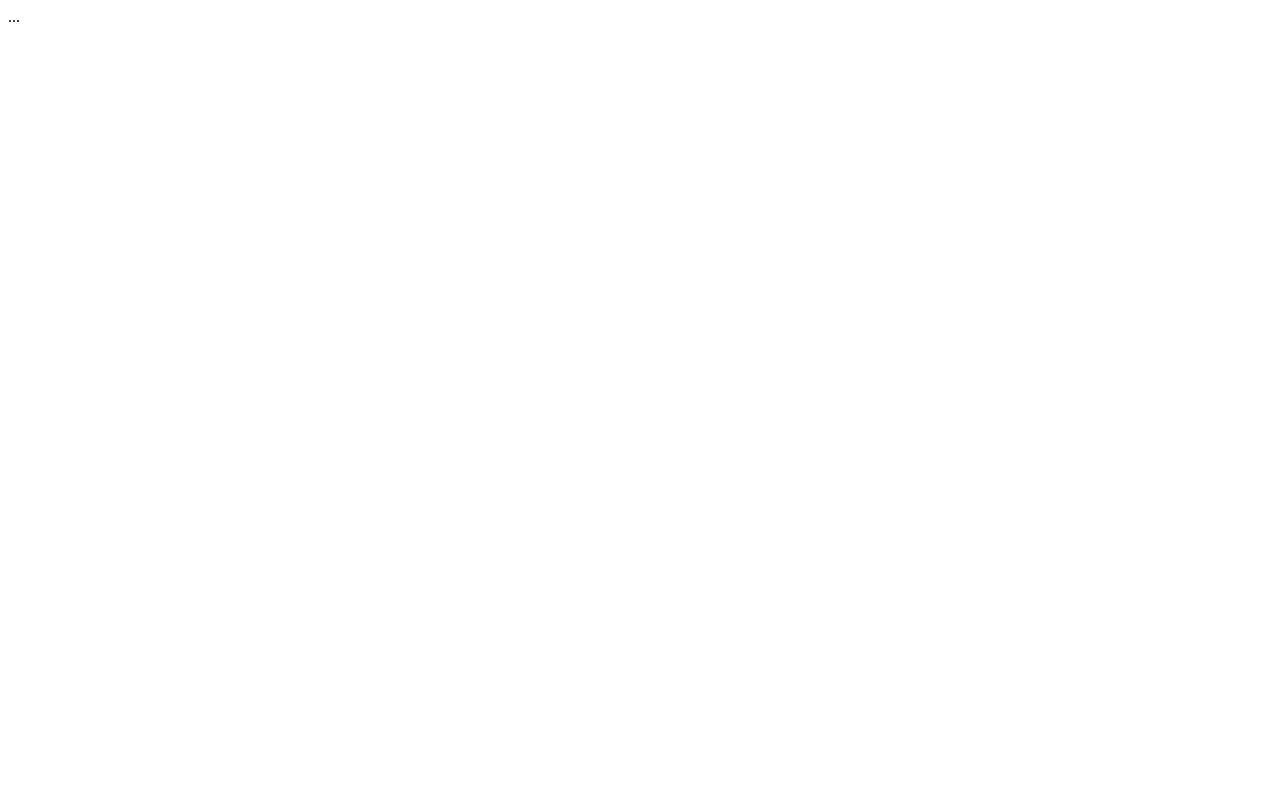
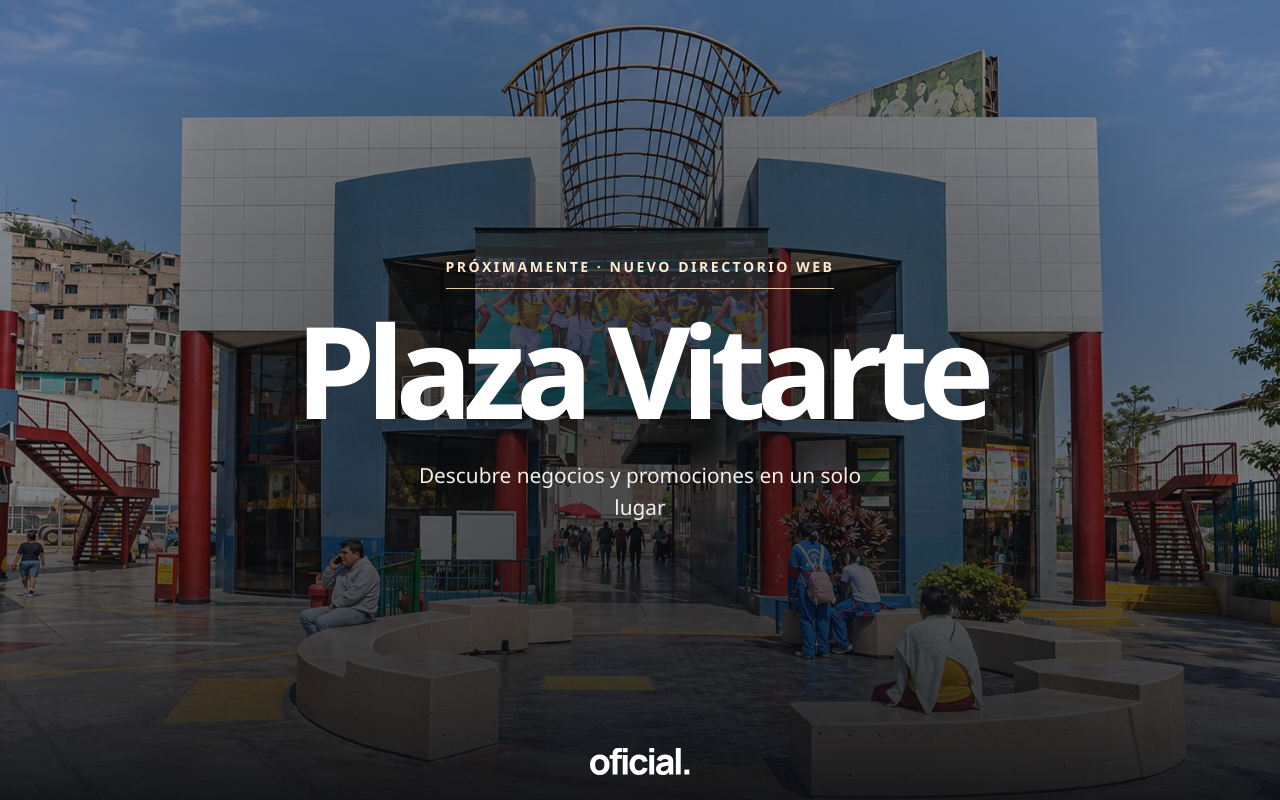
Before and after one commit to paginasperu/plazavitarte, a plain HTML site: page index.html in a window 1280 px wide. Drawn offline with Linux system fonts and the light colour scheme.

Commit message:
Publicar portada de Plaza Vitarte

```diff
--- a/index.html
+++ b/index.html
@@ -1 +1,32 @@
-...
+<!doctype html>
+<html lang="es">
+<head>
+  <meta charset="utf-8">
+  <meta name="viewport" content="width=device-width, initial-scale=1">
+  <meta name="theme-color" content="#131418">
+  <title>Plaza Vitarte · Directorio próximamente</title>
+  <meta name="description" content="Descubre negocios y promociones en un solo lugar">
+  <meta property="og:type" content="website">
+  <meta property="og:title" content="Plaza Vitarte · Próximamente">
+  <meta property="og:description" content="Descubre negocios y promociones en un solo lugar">
+  <meta property="og:image" content="https://plazavitarte.oficial.pe/og-plazavitarte.png">
+  <meta property="og:image:width" content="1200">
+  <meta property="og:image:height" content="630">
+  <meta property="og:image:alt" content="Plaza Vitarte sobre el logo de OFICIAL">
+  <link rel="icon" href="favicon.svg" type="image/svg+xml">
+  <link rel="stylesheet" href="styles.css">
+</head>
+<body>
+  <picture class="backdrop" aria-hidden="true">
+    <img src="plaza-vitarte-fachada.webp" alt="" fetchpriority="high">
+  </picture>
+  <main class="cover">
+    <p class="status">Próximamente · Nuevo directorio web</p>
+    <h1>Plaza Vitarte</h1>
+    <p class="intro">Descubre negocios y promociones en un solo lugar</p>
+  </main>
+  <footer class="signature">
+    <img src="logo-oficial-blanco.svg" alt="OFICIAL" width="100" height="29">
+  </footer>
+</body>
+</html>
--- /dev/null
+++ b/styles.css
@@ -0,0 +1,91 @@
+:root {
+  color-scheme: dark;
+  color: #fff;
+  background: #131418;
+  font-family: "Segoe UI", system-ui, sans-serif;
+}
+
+* { box-sizing: border-box; }
+
+body {
+  position: relative;
+  isolation: isolate;
+  margin: 0;
+  min-height: 100vh;
+  min-height: 100svh;
+  display: grid;
+  grid-template-rows: 1fr auto;
+}
+
+.backdrop,
+.backdrop::after {
+  position: absolute;
+  inset: 0;
+}
+
+.backdrop { z-index: -1; }
+
+.backdrop img {
+  display: block;
+  width: 100%;
+  height: 100%;
+  object-fit: cover;
+  object-position: center 48%;
+}
+
+.backdrop::after {
+  content: "";
+  background:
+    radial-gradient(ellipse at center, rgb(10 12 16 / 67%), rgb(10 12 16 / 13%) 88%),
+    linear-gradient(180deg, rgb(10 12 16 / 26%), rgb(10 12 16 / 32%) 60%, rgb(10 12 16 / 91%));
+}
+
+.cover {
+  align-self: center;
+  padding: 5rem 1.25rem 3rem;
+  text-align: center;
+}
+
+.status {
+  display: inline-block;
+  margin: 0 0 1.25rem;
+  padding-bottom: 0.75rem;
+  border-bottom: 1px solid #e5c8a6;
+  color: #ffead2;
+  font-size: 0.875rem;
+  font-weight: 650;
+  letter-spacing: 0.18em;
+  text-transform: uppercase;
+}
+
+h1 {
+  margin: 0;
+  font-size: clamp(3rem, 10vw, 10rem);
+  font-weight: 750;
+  line-height: 0.95;
+  letter-spacing: -0.075em;
+  text-wrap: balance;
+}
+
+.intro {
+  margin: 1.75rem auto 0;
+  max-width: 28rem;
+  font-size: clamp(1rem, 1.7vw, 1.3rem);
+  line-height: 1.55;
+  color: #f3eee8;
+}
+
+.signature {
+  position: relative;
+  display: grid;
+  justify-items: center;
+  padding: 0 1.25rem 1.5rem;
+}
+
+.signature img { object-fit: contain; }
+
+@media (max-width: 520px) {
+  .cover { padding-top: 4rem; }
+  .status { letter-spacing: 0.12em; }
+  .intro { max-width: 20rem; }
+}
```
Also changed, not shown: AGENTS.md (added, +4 -0 lines), favicon.svg (added), logo-oficial-blanco.svg (added), og-plazavitarte.png (added), plaza-vitarte-fachada.webp (added), 1 other file.
